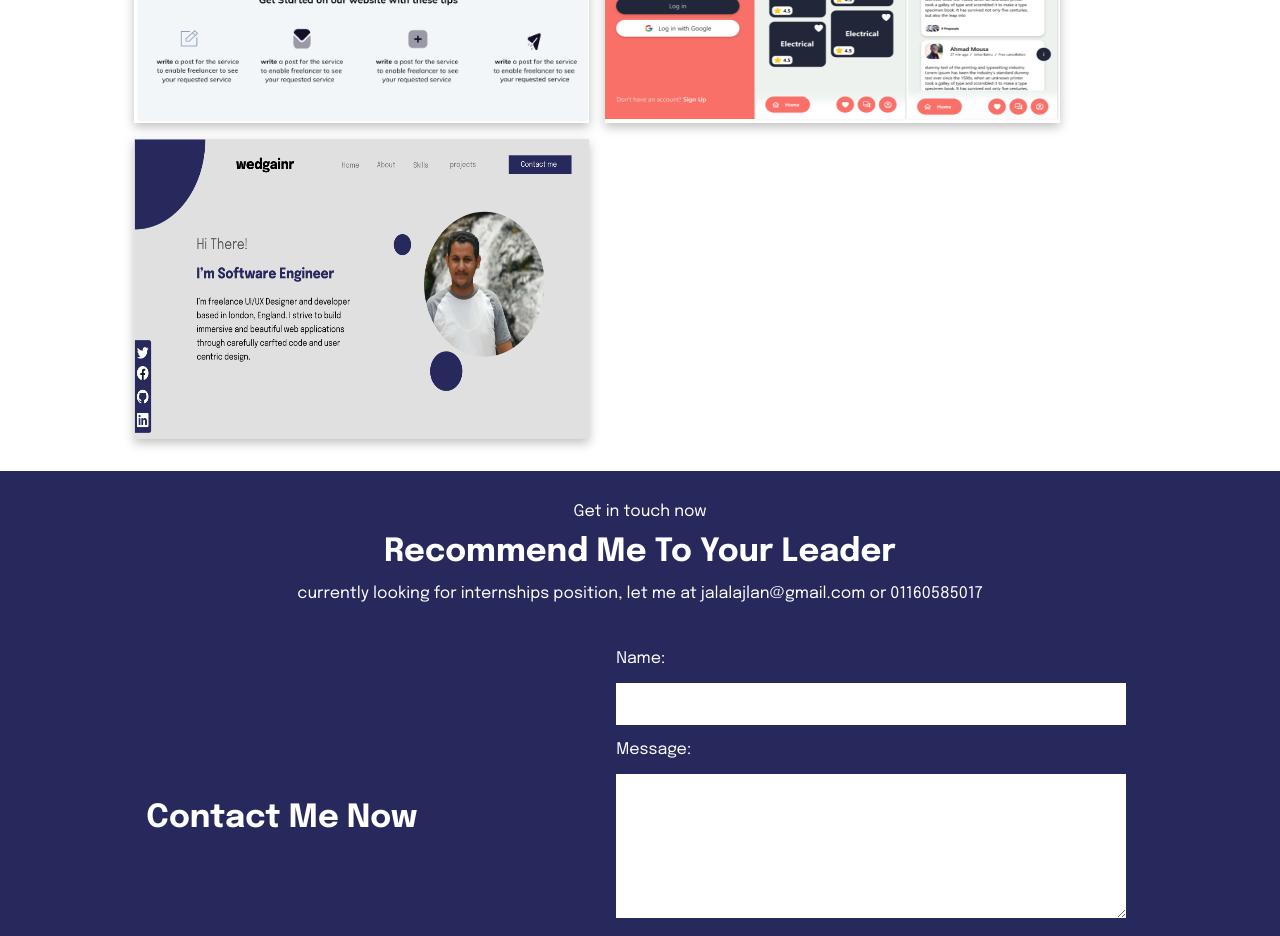
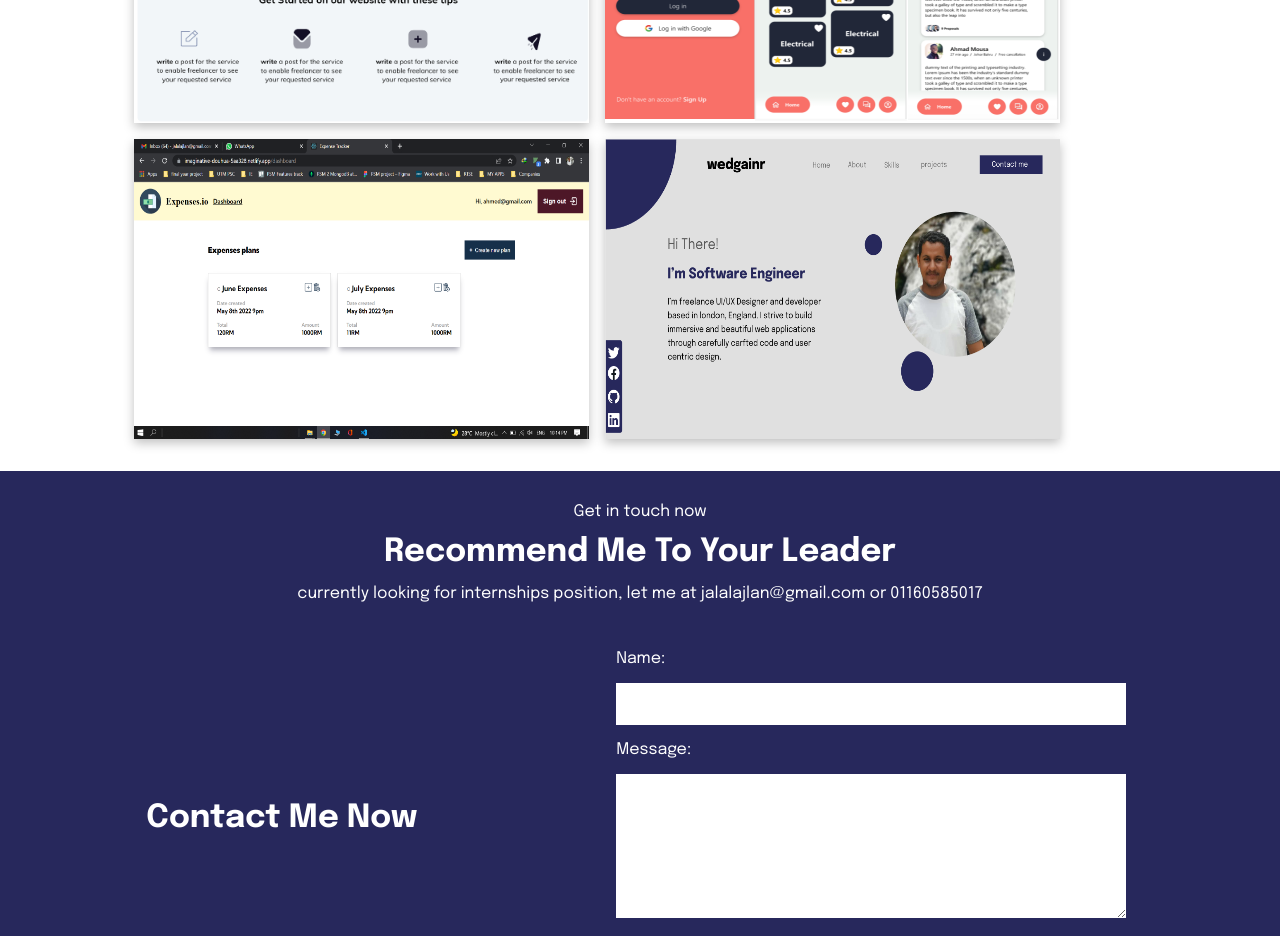
Before and after one commit to Jalalajlan/Jalal_portfolio, a React (Create React App) app: page / in a window 1280 px wide. Shown: the part 2080-3016 px from the top of the page. Built offline with nearby package versions, Linux system fonts and the light colour scheme.

Commit message:
added expenses tracker project || project demo

```diff
--- a/src/pages/projects/mockProjects.js
+++ b/src/pages/projects/mockProjects.js
@@ -1,6 +1,7 @@
 import servicifyWebApp from "../../images/servicify.png";
 import servicifyMobileApp from "../../images/servicify-application.png";
 import portfolio from "../../images/portofolio-app.png";
+import ExpensesTracker from "../../images/expenses-tracker-2.png";
 
 export const projects = [
   {
@@ -19,6 +20,13 @@ export const projects = [
     repoUrl: "https://github.com/Elraqab-Organization/eService_app",
   },
   {
+    imageSource: ExpensesTracker,
+    description:
+      "in this project, I utilized MERN Technologies as well as Redux for state management. user shall be able to track his expenses and web app summarize total spending and balance.",
+    url: "https://imaginative-douhua-5aa328.netlify.app/",
+    repoUrl: "https://github.com/Jalalajlan/expensesTracker",
+  },
+  {
     imageSource: portfolio,
     description:
       "My portfolio website developed with Reactjs and css framework sass",
```
Also changed, not shown: src/images/expenses-tracker-2.png (added).
